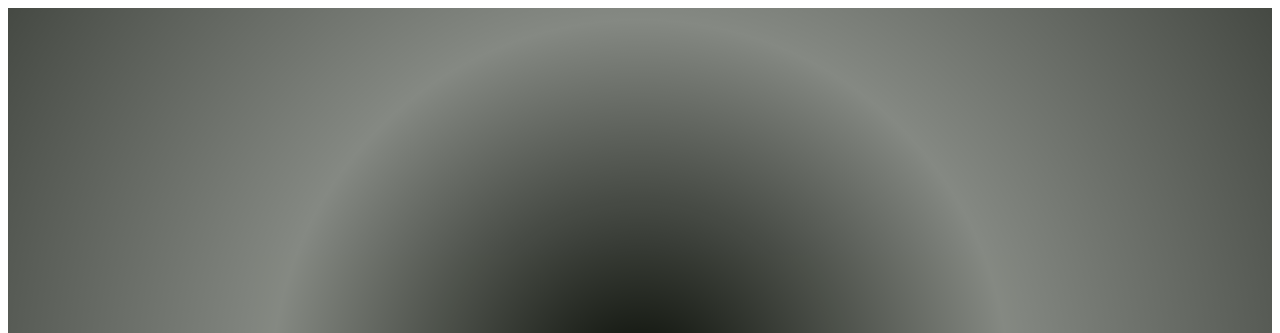
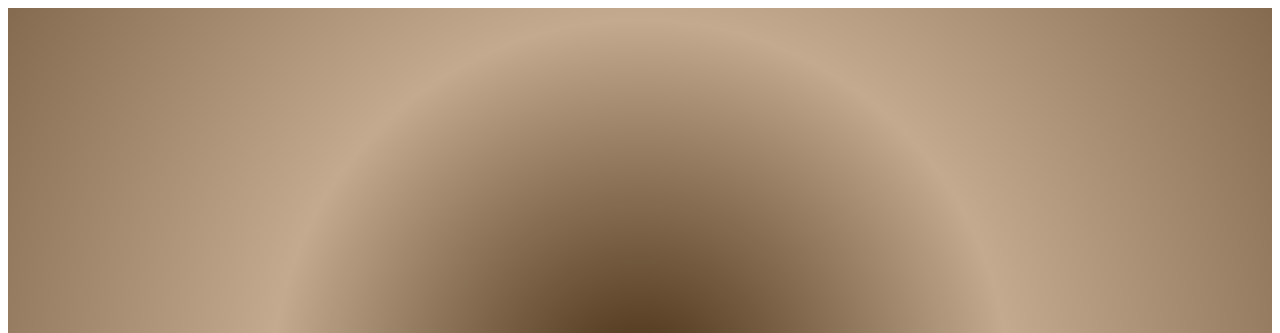
Before and after one commit to awolgamott/color-clock, a plain HTML site: page index.html in a window 1280 px wide. Shown: the top 333 px of the page. Drawn offline with Linux system fonts and the light colour scheme.

Commit message:
updated color calculation

```diff
--- a/scripts/script.js
+++ b/scripts/script.js
@@ -40,9 +40,9 @@ var getColor = function() {
   var color = document.querySelector('.color') //grabbing location of where text color is
   var gradient = document.querySelector('.gradient') //grabbing location of where color change occurs
   var time = new Date() //getting time
-  var hours = time.getHours().toString() //put hours to string
-  var minutes = time.getMinutes().toString() //put minutes to string
-  var seconds = time.getSeconds().toString() //put seconds to string
+  var hours = (time.getHours() / 24) * 255 //put hours to string
+  var minutes = (time.getMinutes() / 60) * 255 //put minutes to string
+  var seconds = (time.getSeconds() / 60) * 255 //put seconds to string
   var colorHours = parseInt(hours).toString(16) //change binary to hex for hours
   var colorMinutes = parseInt(minutes).toString(16) //change binary to hex for minutes
   var colorSeconds = parseInt(seconds).toString(16) //change binary to hex for seconds
--- a/styles/style.css
+++ b/styles/style.css
@@ -3,6 +3,10 @@ body {
 	font-size: 90px;
 	font-weight: 300;
   font-family: 'Bangers', cursive;
+    color: black;
+   -webkit-text-fill-color: cyan; /* Will override color (regardless of order) */
+   -webkit-text-stroke-width: 3px;
+   -webkit-text-stroke-color: black;
 }
 .gradient {
   background: cyan;
```
